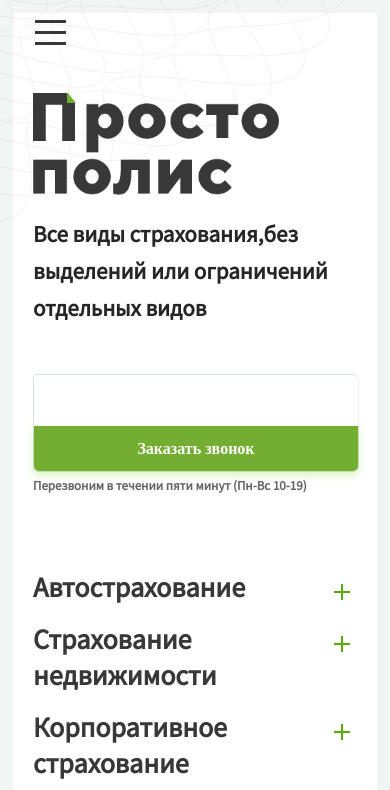
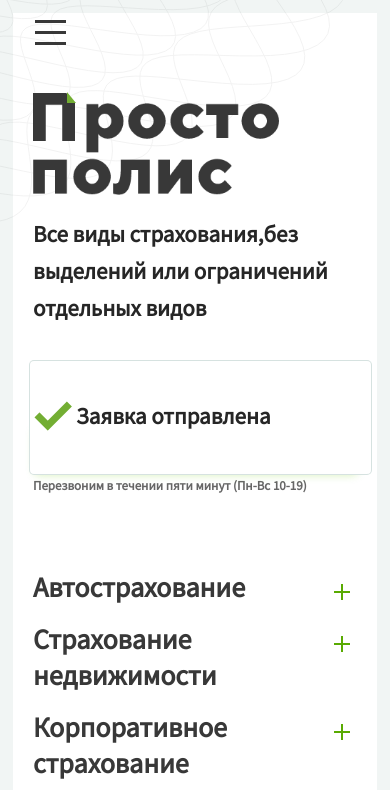
Before and after one commit to PinkHonkKongGmr/stub, a plain HTML site: page index.html in a window 390 px wide. Both pictures are taken after a click on the button "Заказать звонок". Shown: the top 790 px of the page. Drawn offline with nearby package versions, Linux system fonts and the light colour scheme.

Commit message:
Add files via upload

```diff
--- a/css/style.css
+++ b/css/style.css
@@ -369,6 +369,26 @@ ul {
   }
 }
 
+.complete
+{
+  position: absolute;
+  width: 110%;
+  height: 131%;
+  top:-15px;
+  left:-5px;
+  z-index: 5;
+  border-radius: 5px;
+  border: 1px solid rgba(120, 160, 152, 0.3);
+  background-color: #ffffff;
+  padding-top:13px;
+  padding-left: 46px;
+  box-sizing: border-box;
+  display: none;
+}
+
+.complete_img
+{position: absolute;z-index: 9;top:2px;display: none;}
+
 @media screen and (max-width: 768px) {
 
   .polis-order
@@ -394,9 +414,21 @@ ul {
   left:-200px;
 }
 
+.complete
+{
+
+  width: 110%;
+  height: 135%;
+  top:-15px;
+  left:-5px;
+  padding-top:-2px;
+}
+.complete h2
+{margin-top: 2px;}
 }
 
 @media screen and (max-width: 480px) {
+
 
   .stub_wrapper
   {width: auto;box-sizing: border-box;padding: 13px;}
@@ -544,5 +576,29 @@ input
   margin-bottom: 50px;
 }
 
+.complete
+{
+  position: absolute;
+  width: 106%;
+  height: 120%;
+  left: -5px;
+  padding-top: 34px;
+}
+
+.complete_img
+{top:26px;}
 
 }
+
+@media screen and (max-width: 330px) {
+
+
+  .theNet
+  {
+    top:-350px;
+    left:-700px;
+    max-width: 100%;
+
+  }
+
+}
--- a/index.html
+++ b/index.html
@@ -72,6 +72,11 @@
 
         <h2>Все виды страхования,без выделений или ограничений отдельных видов</h2>
         <form class="" action="index.html" method="post">
+<img src="img\compl.png" alt="" class="complete_img">
+          <div class="complete">
+
+<h2>Заявка отправлена </h2>
+          </div>
 
           <input type="text" name="" value="" class="phone">
           <button type="button" name="button">Заказать звонок</button>
--- a/js/script.js
+++ b/js/script.js
@@ -5,6 +5,14 @@ var pluses = document.querySelectorAll('.plus');
 var toShow = document.querySelectorAll('.toShow');
 
 var ul = document.querySelectorAll('.points');
+
+var send = document.querySelector('button');
+
+var complete = document.querySelector('.complete');
+
+var complete_img = document.querySelector('.complete_img');
+
+var done = [complete,complete_img];
 
 for (let count = 0; count < pusher.length; count++) {
 
@@ -25,3 +33,16 @@ for (let count = 0; count < pusher.length; count++) {
     $(thatPlus).slideToggle(0);
   });
 }
+
+
+send.onclick = function () {
+
+for (let dn of done) {
+  dn.style.display='block';
+}
+setTimeout(function () {
+  for (let dn of done) {
+    dn.style.display='none';
+  }
+},3100)
+}
```
Also changed, not shown: img/compl.png (added).
